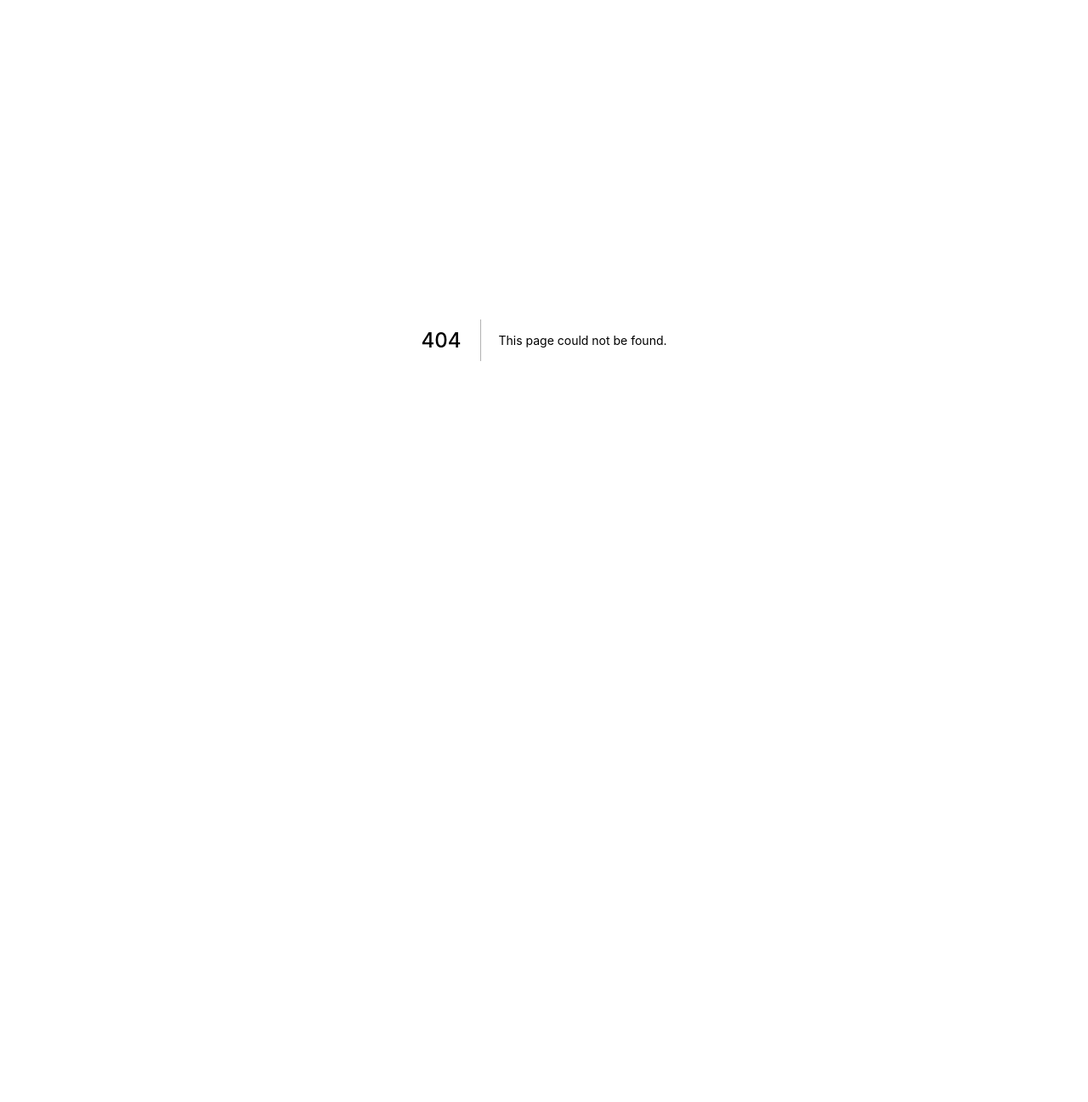
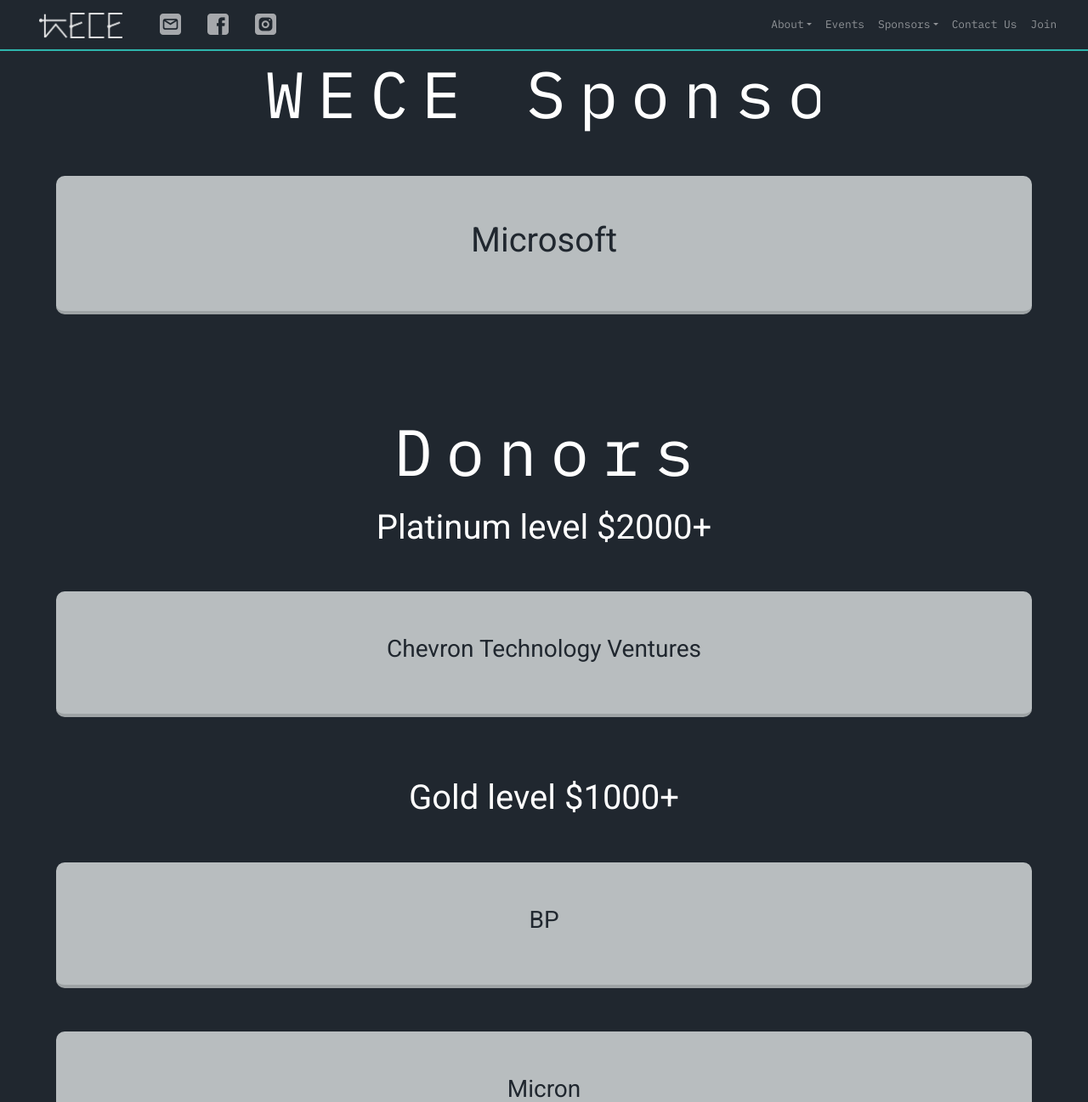
Before and after one commit to uiuc-wece/wece-next-app, a Next.js app in the folder next-app/: page /sponsors in a window 1280 px wide. Before the commit this address had no page. Shown: the top 1297 px of the page at 85% size. Before the commit the page ends 800 px from the top, so only its background shows below. Built offline with nearby package versions, Linux system fonts and the light colour scheme.

Commit message:
add sponsors page

```diff
--- /dev/null
+++ b/next-app/pages/sponsors.jsx
@@ -0,0 +1,87 @@
+import Layout from "../components/layout";
+import SectionHead from "../components/sectionhead";
+import styles from "../styles/Sponsors.module.css";
+
+import Container from "react-bootstrap/Container";
+
+export default function Sponsors() {
+  return (
+    <Layout>
+      <div className="content">
+        <Container fluid className="section">
+          <SectionHead title="WECE Sponsor_" top={true} />
+          <a
+            className={styles["sponsor-link"]}
+            href="https://www.microsoft.com/en-us/about"
+            target="_blank"
+          >
+            <div className={styles["sponsor-button"]}>
+              <h1 className={styles["main-sponsor"]}>Microsoft</h1>
+            </div>
+          </a>
+          <SectionHead title="Donors_" top={true} />
+          <h2 className={styles["sponsor-level"]}>Platinum level $2000+</h2>
+          <a
+            className={styles["sponsor-link"]}
+            href="https://www.chevron.com/technology/technology-ventures"
+            target="_blank"
+          >
+            <div className={styles["sponsor-button"]}>
+              <h3 className={styles["donor-names"]}>
+                Chevron Technology Ventures
+              </h3>
+            </div>
+          </a>
+          <h2 className={styles["sponsor-level"]}>Gold level $1000+</h2>
+          <a
+            className={styles["sponsor-link"]}
+            href="https://www.bp.com/"
+            target="_blank"
+          >
+            <div className={styles["sponsor-button"]}>
+              <h3 className={styles["donor-names"]}>BP</h3>
+            </div>
+          </a>
+          <a
+            className={styles["sponsor-link"]}
+            href="https://www.micron.com/"
+            target="_blank"
+          >
+            <div className={styles["sponsor-button"]}>
+              <h3 className={styles["donor-names"]}>Micron</h3>
+            </div>
+          </a>
+          <a
+            className={styles["sponsor-link"]}
+            href="https://usa.visa.com/"
+            target="_blank"
+          >
+            <div className={styles["sponsor-button"]}>
+              <h3 className={styles["donor-names"]}>Visa</h3>
+            </div>
+          </a>
+          <a
+            className={styles["sponsor-link"]}
+            href="https://www.zillow.com/"
+            target="_blank"
+          >
+            <div className={styles["sponsor-button"]}>
+              <h3 className={styles["donor-names"]}>Zillow</h3>
+            </div>
+          </a>
+          <h2 className={styles["sponsor-level"]}>Silver level $500+</h2>
+          <a
+            className={styles["sponsor-link"]}
+            href="https://www.accenture.com"
+            target="_blank"
+          >
+            <div className={styles["sponsor-button"]}>
+              <h3 className={styles["donor-names"]}>Accenture</h3>
+            </div>
+          </a>
+          {/* <h2 className="sponsor-level">Bronze level</h2> */}
+        </Container>
+      </div>
+    </Layout>
+  );
+}
--- /dev/null
+++ b/next-app/styles/Sponsors.module.css
@@ -0,0 +1,40 @@
+.main-sponsor {
+  font-family: "Roboto";
+  text-align: center;
+}
+
+.sponsor-level {
+  font-family: "Roboto";
+  text-align: center;
+  font-size: 2.5em;
+  padding-top: 20px;
+}
+
+.donor-names {
+  font-family: "Roboto";
+  color: #20272f;
+  text-align: center;
+}
+
+.section-body {
+  margin-top: 30px;
+}
+
+.sponsor-link:hover {
+  text-decoration: none;
+}
+
+.sponsor-button {
+  color: #20272f;
+  background-color: #dee3e3;
+  border-bottom: 4px solid #bec3c3;
+  padding: 4vw 8vw;
+  margin: 4vw;
+  border-radius: 10px;
+  opacity: 0.8;
+}
+
+.sponsor-button:hover {
+  background-color: #2eb6ad;
+  border-bottom: 4px solid #29a39b;
+}
```
